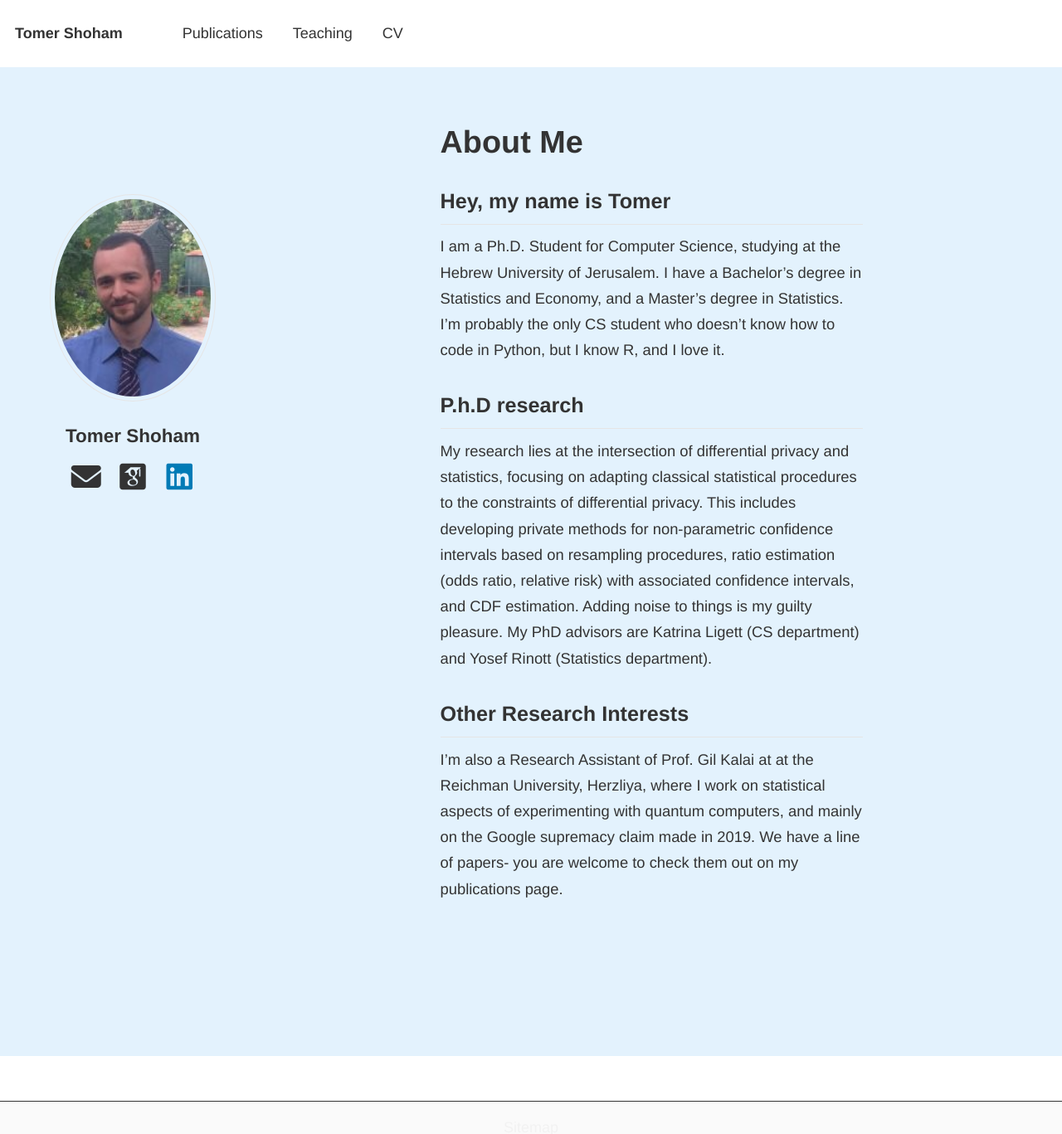
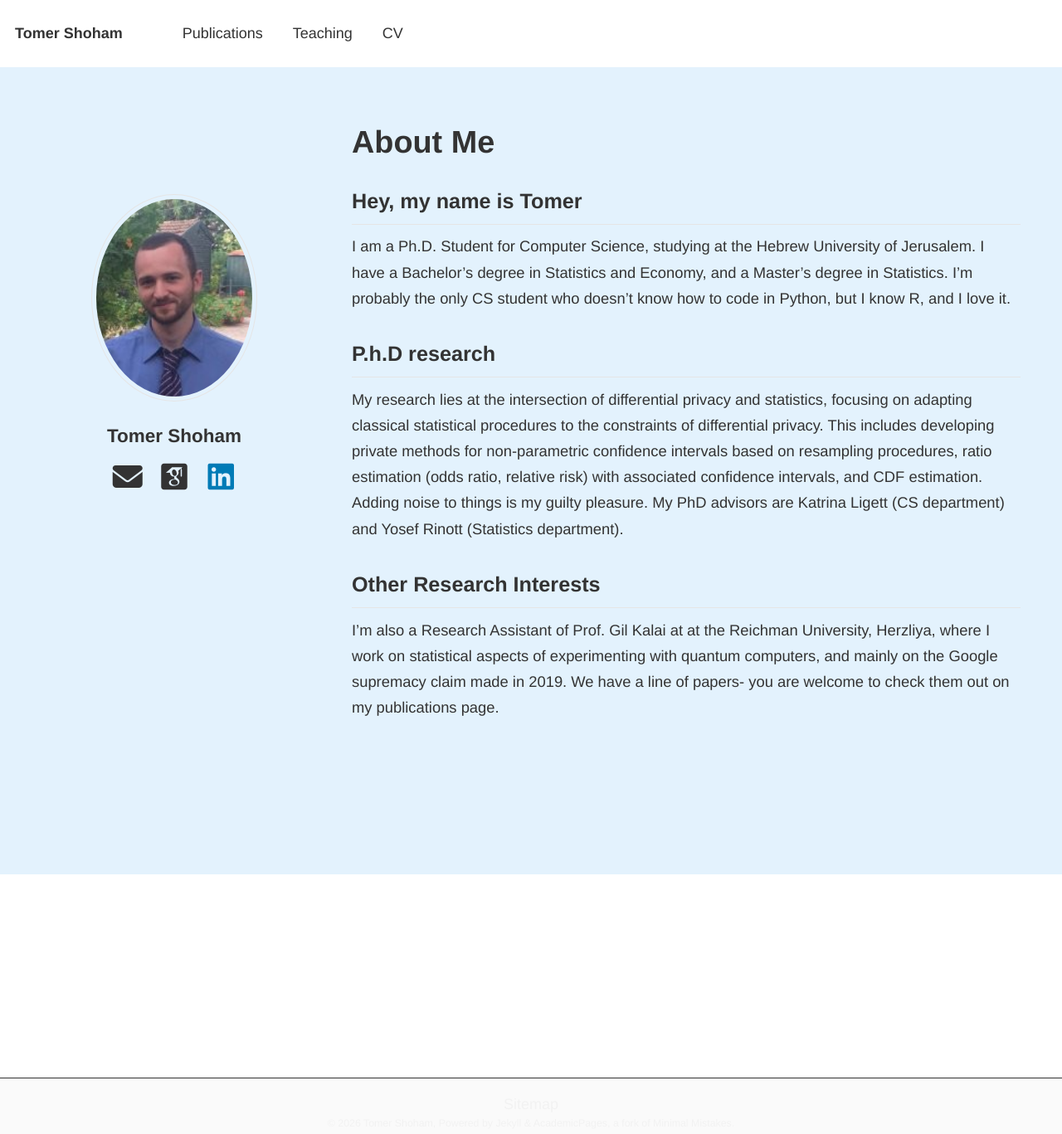
Before and after one commit to TomerShoham1/TomerShoham1.github.io, a Jekyll site: the page built from _pages/about.md, in a window 1280 px wide and 1400 px high. Shown: the top 1367 px of the window at 83% size. Built offline with Jekyll 4.4.1, drawn with Linux system fonts in a browser that asks for light colours; some web fonts are replaced; a script that is not in the unit is left out.

Commit message:
Codex tries to fix the problem

```diff
--- a/_sass/layout/_three-column-layout.scss
+++ b/_sass/layout/_three-column-layout.scss
@@ -1,21 +1,34 @@
 .three-column-layout {
   display: flex;
   width: 100%;
-  max-width: 1400px; /* Set a generous max-width for the overall layout */
+  max-width: 1180px;
   margin: 0 auto;
   padding-top: 4em;
+  gap: 3rem;
 }
 
 .left-column {
-  flex: 0 0 25%; /* Don't grow, don't shrink, base is 25% */
-  padding: 0 2em;
+  flex: 0 0 320px;
+  padding: 0;
 }
 
 .center-column {
-  flex: 1 1 70%; /* Grow and shrink, base is 70% */
-  padding: 0 2em;
+  flex: 1 1 auto;
+  min-width: 0;
+  padding: 0;
 }
 
 .right-column {
-  flex: 0 0 5%; /* Don't grow, don't shrink, base is 5% */
+  display: none;
 }
+
+@media (max-width: 900px) {
+  .three-column-layout {
+    display: block;
+    padding: 2em 1em 0;
+  }
+
+  .left-column {
+    margin-bottom: 2em;
+  }
+}
--- a/assets/css/main.scss
+++ b/assets/css/main.scss
@@ -63,8 +63,15 @@ body {
 }
 
 .page__content {
-  /* Removed max-width to allow content to expand to 50% column width */
-  margin: 0 auto;
+  max-width: 820px;
+}
+
+.center-column .page {
+  float: none;
+  width: 100%;
+  max-width: 820px;
+  margin: 0;
+  padding: 0;
 }
 
 /* 3. Slightly nicer body text */
```
